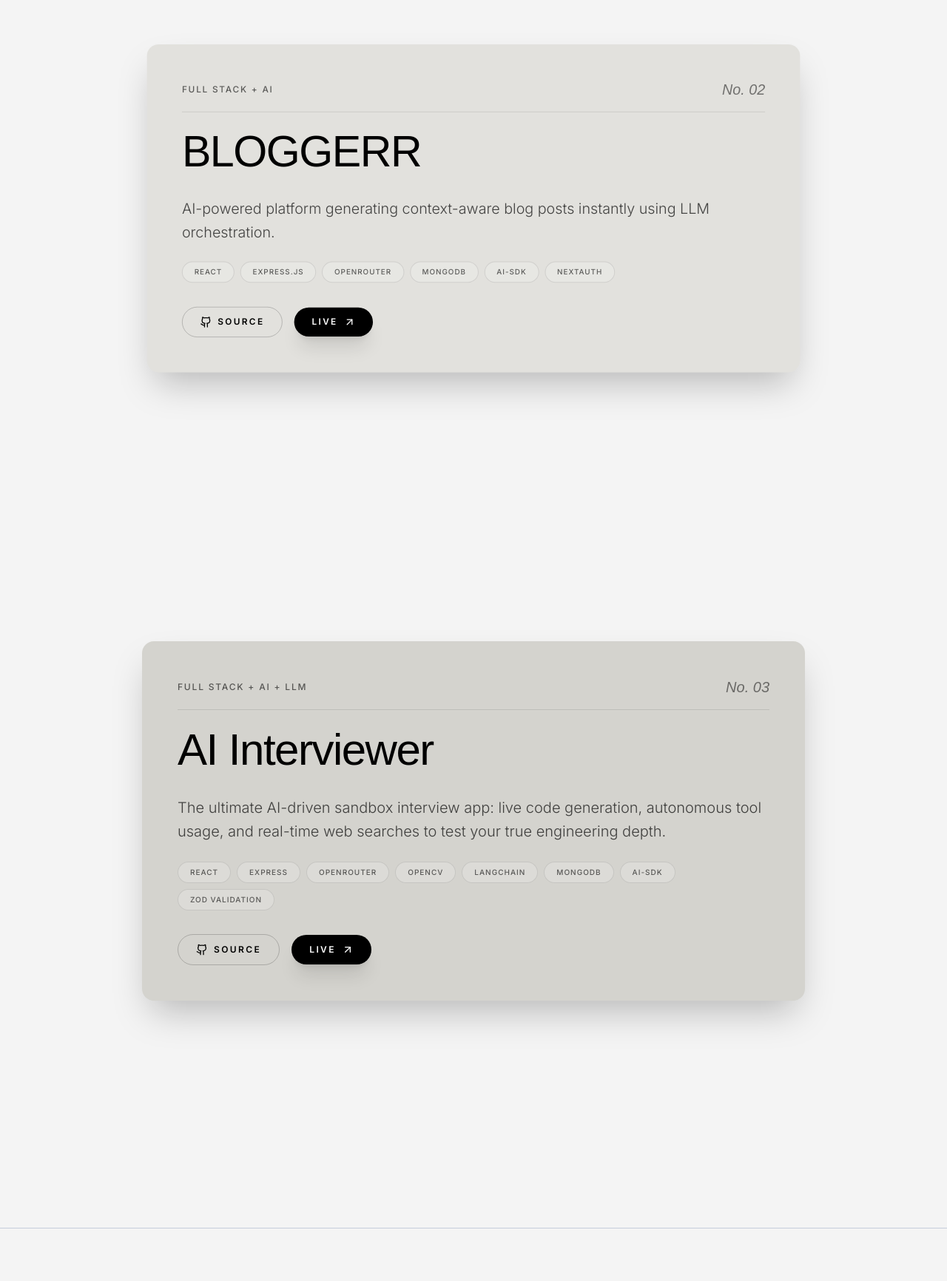
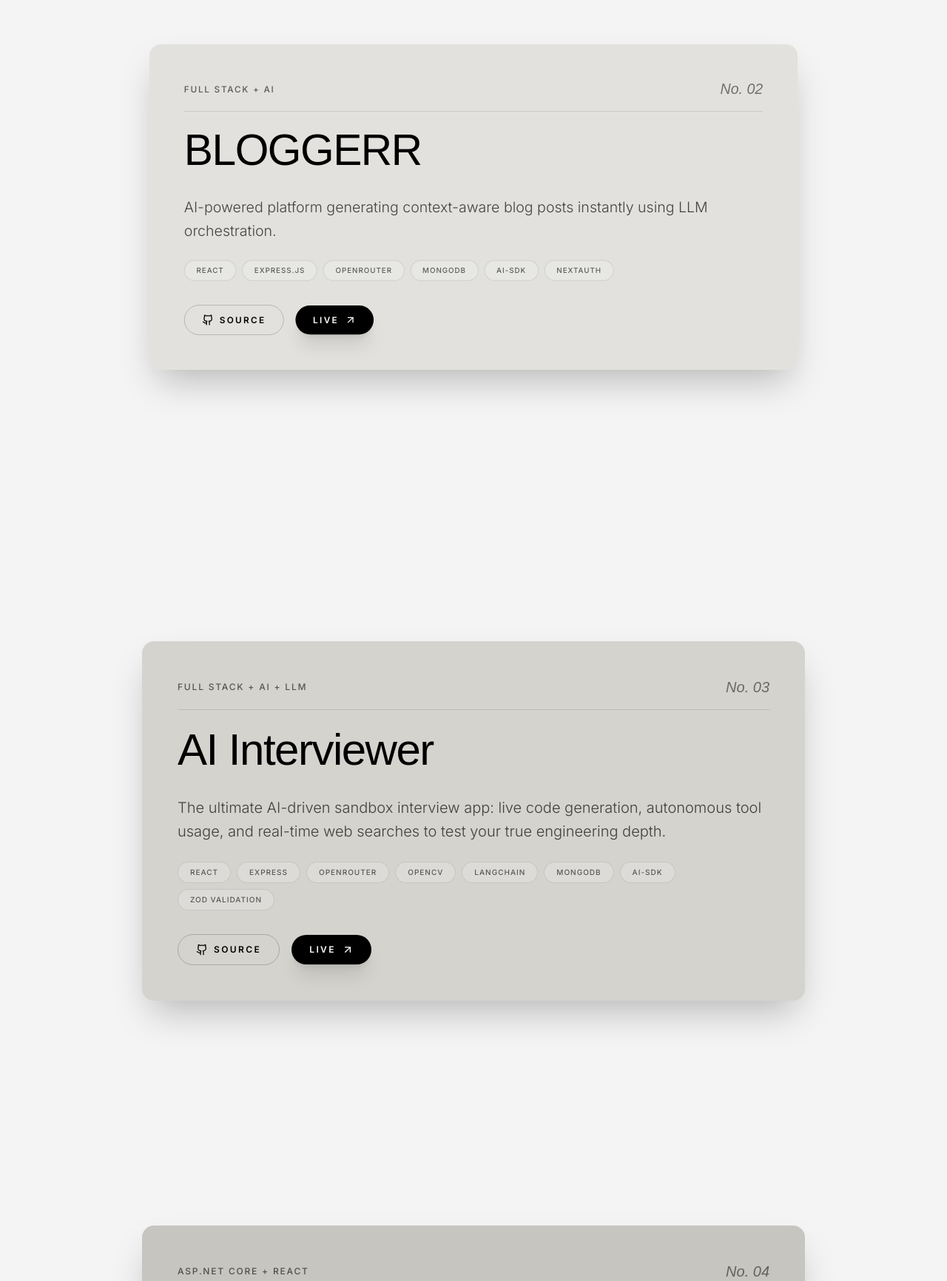
Before and after one commit to Abhas7/Abhas-Portfolio, a Next.js app: page / in a window 1280 px wide. Shown: the part 3972-5704 px from the top of the page at 74% size. Built offline with nearby package versions, Linux system fonts and the light colour scheme; a web font is replaced by a local one.

Commit message:
add one more projectt

```diff
--- a/components/Projects.tsx
+++ b/components/Projects.tsx
@@ -37,6 +37,28 @@ const PROJECTS = [
         category: "Full Stack + AI + LLM",
         imageUrl: "https://images.unsplash.com/photo-1550751827-4bd374c3f58b?q=80&w=800&auto=format&fit=crop",
         color: "#D4D3CE"
+    },
+    {
+        title: "Task Manager",
+        id: "04",
+        description: "Full-stack task management application enabling secure user authentication, task tracking, and productivity management through a scalable ASP.NET Core and React architecture.",
+        tags: [
+            "ASP.NET Core 8 Web API",
+            "React.js & Vite",
+            "Entity Framework Core",
+            "PostgreSQL",
+            "JWT Authentication",
+            "BCrypt Password Hashing",
+            "Axios & Interceptors",
+            "React Context API",
+            "Tailwind CSS v4",
+            "Git & GitHub"
+        ],
+        link: "https://github.com/Abhas7/TaskManager",
+        github: "https://github.com/Abhas7/TaskManager",
+        category: "ASP.NET Core + React",
+        imageUrl: "https://images.unsplash.com/photo-1611224885990-ab7363d1f2a9?q=80&w=800&auto=format&fit=crop",
+        color: "#C6C5C0"
     }
 ];
 
--- a/components/Skills.tsx
+++ b/components/Skills.tsx
@@ -9,7 +9,7 @@ const techGroups = [
         title: "Languages & Core",
         description: "The foundation of my computational thinking and software engineering, focused on speed, strict typing, and high-efficiency programming.",
         icon: <Code size={32} className="text-current" />,
-        skills: ["JavaScript", "TypeScript", "Python"],
+        skills: ["JavaScript", "TypeScript", "Python", "C#"],
         bgColor: "#EAE7E0",
         textColor: "#000000"
     },
@@ -25,7 +25,7 @@ const techGroups = [
         title: "Backend & Systems",
         description: "Designing secure REST and GraphQL APIs, managing real-time event streams, and implementing scalable, concurrent server architectures.",
         icon: <Server size={32} className="text-current" />,
-        skills: ["Node.js", "Express.js", "FastAPI", "GraphQL", "Socket.io", "JWT", "Prisma"],
+        skills: ["Node.js", "Express.js", "ASP.NET Core", "EF Core", "FastAPI", "GraphQL", "Socket.io", "JWT", "Prisma"],
         bgColor: "#EAE0E3",
         textColor: "#000000"
     },
```
